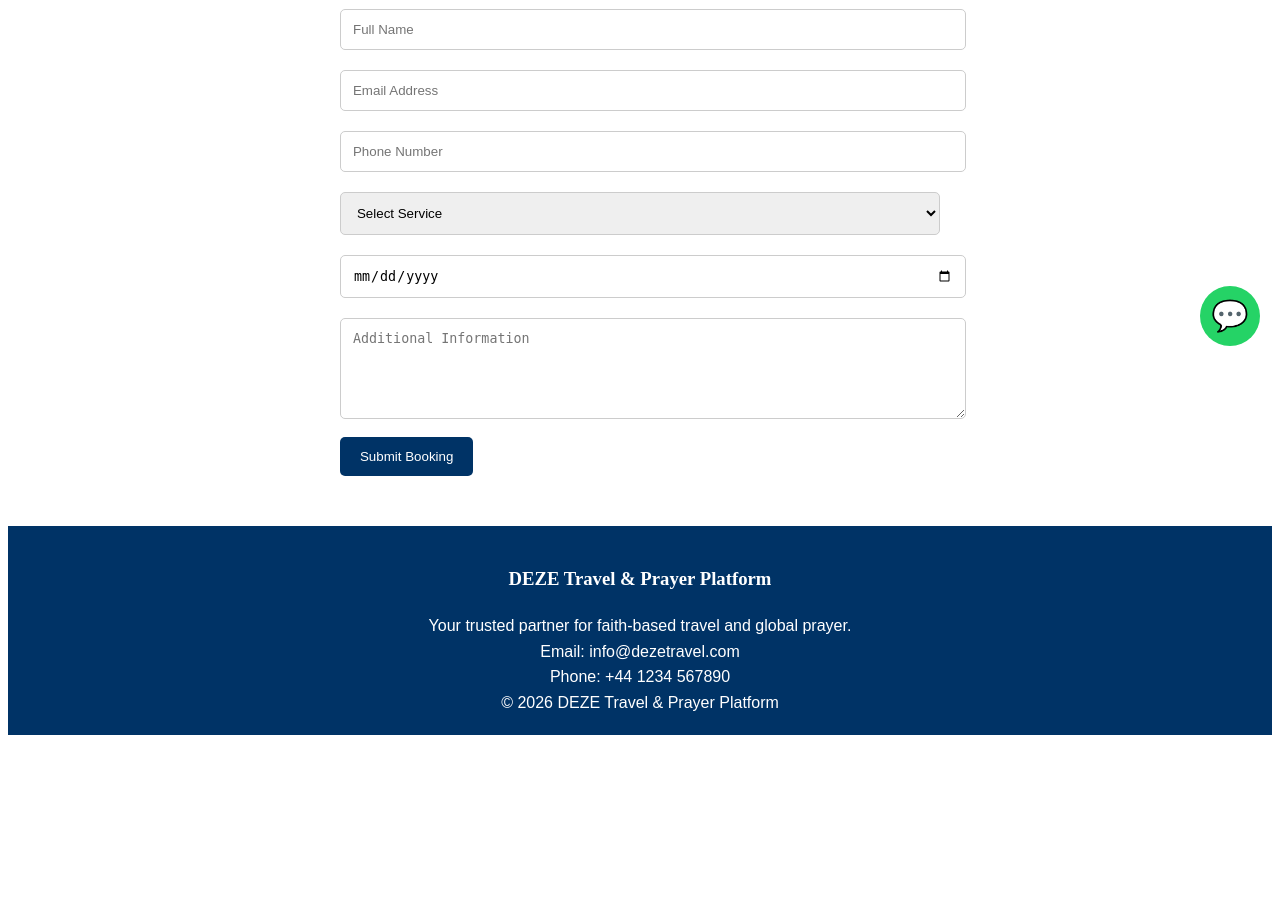
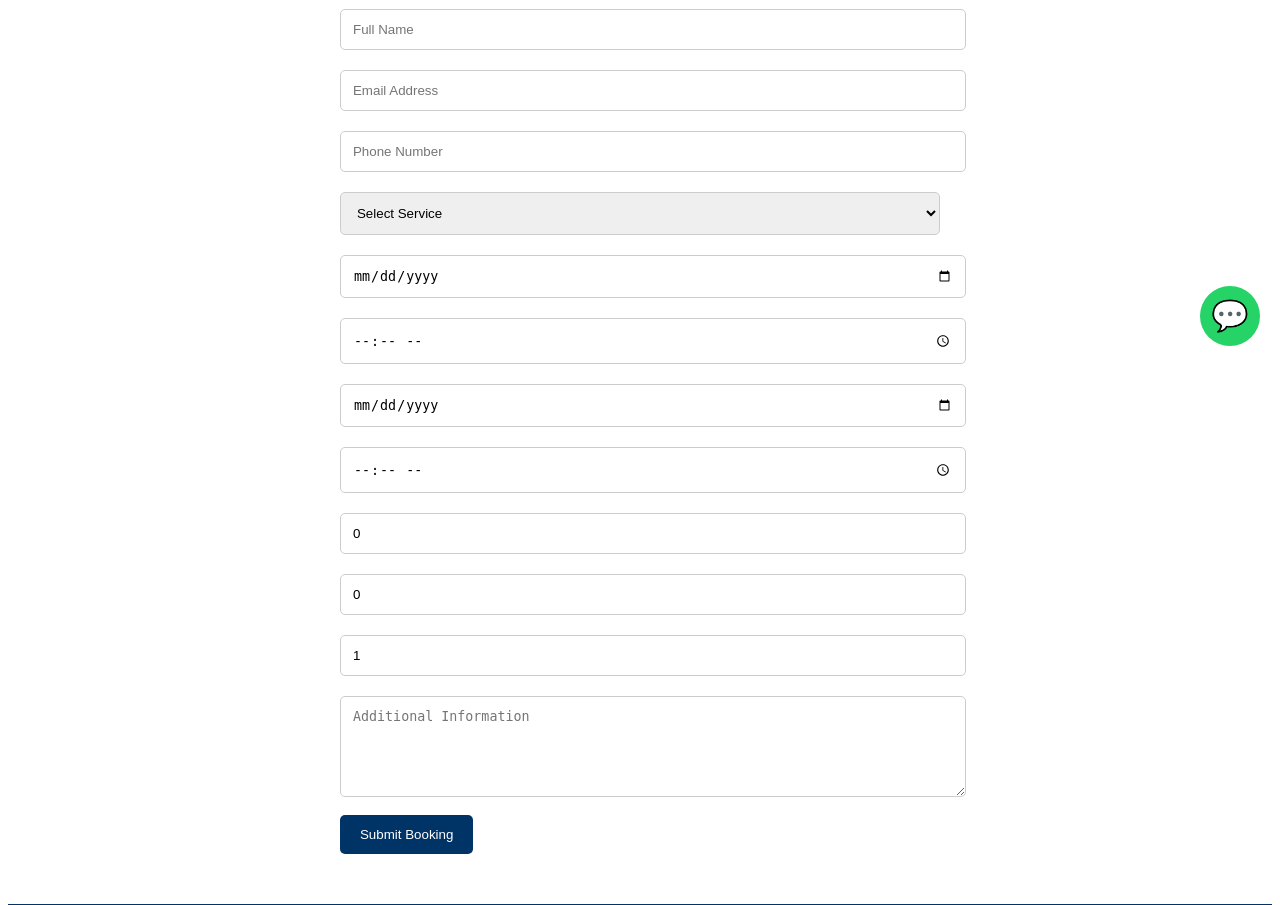
Before and after one commit to ezevictor21/booking-system, a Flask app: page /booking in a window 1280 px wide. Shown: the part 434-1339 px from the top of the page. Before the commit the page ends 1169 px from the top, so only its background shows below. Run offline with Flask 3, Linux system fonts and the light colour scheme.

Commit message:
added new functions

```diff
--- a/templates/booking.html
+++ b/templates/booking.html
@@ -21,6 +21,16 @@
             {% endfor %}
         </select>
         <input type="date" name="travel_date" required value="{{ form.get('travel_date', '') }}">
+        <input type="time" name="travel_time" required value="{{ form.get('travel_time', '') }}">
+        <input type="date" name="return_date" value="{{ form.get('return_date', '') }}">
+        <input type="time" name="return_time" value="{{ form.get('return_time', '') }}">
+        <input type="number" name="family_members" placeholder="Number of Family Members" min="0" required
+               value="{{ form.get('family_members', '0') }}">
+        <input type ="number" name="number_of_bags" placeholder="Number of Bags" min="0" required
+               value="{{ form.get('number_of_bags', '0') }}">
+
+        <input type="number" name="number_of_passengers" placeholder="Number of Passengers" min="1" required
+               value="{{ form.get('number_of_passengers', '1') }}">
         <textarea name="additional_information" rows="5" placeholder="Additional Information" maxlength="500">{{ form.get('additional_information', '') }}</textarea>
         <button type="submit">Submit Booking</button>
     </form>
```
Also changed, not shown: tests/conftest.py (+6 -1 lines).
